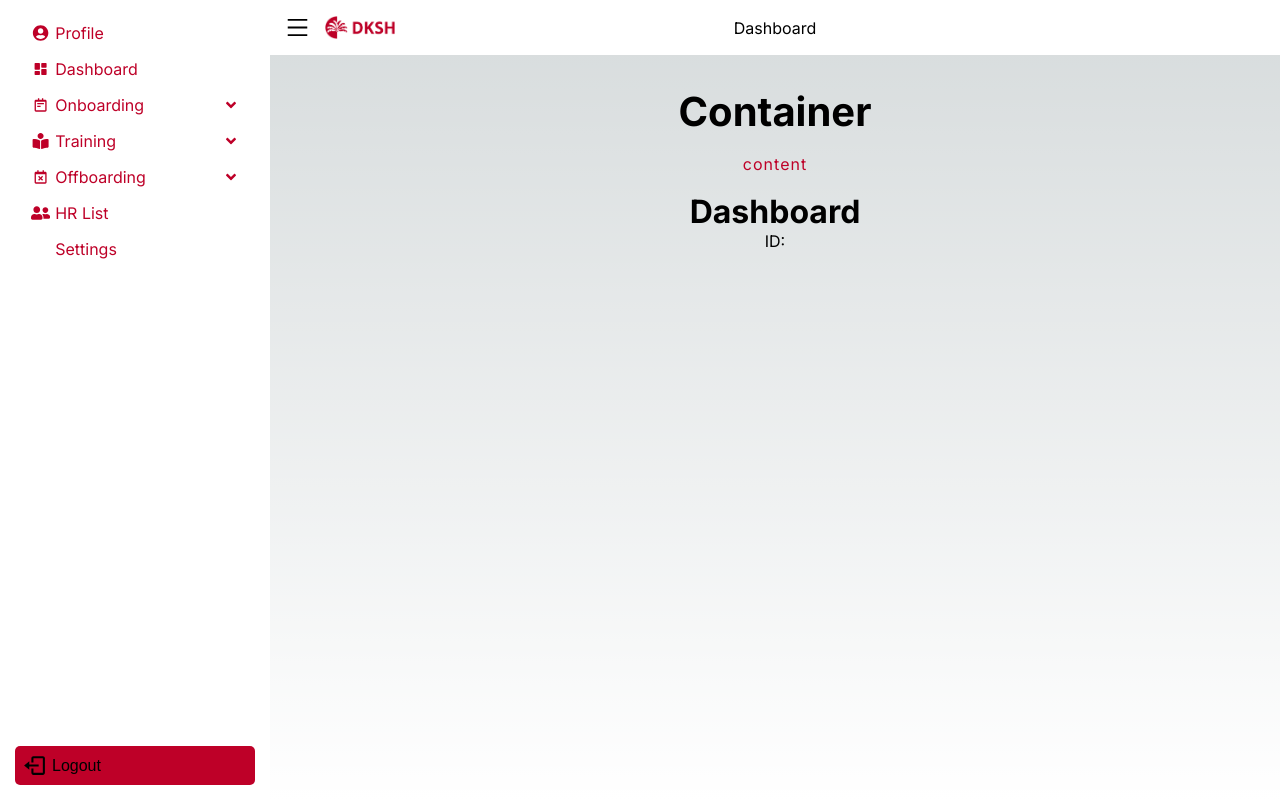
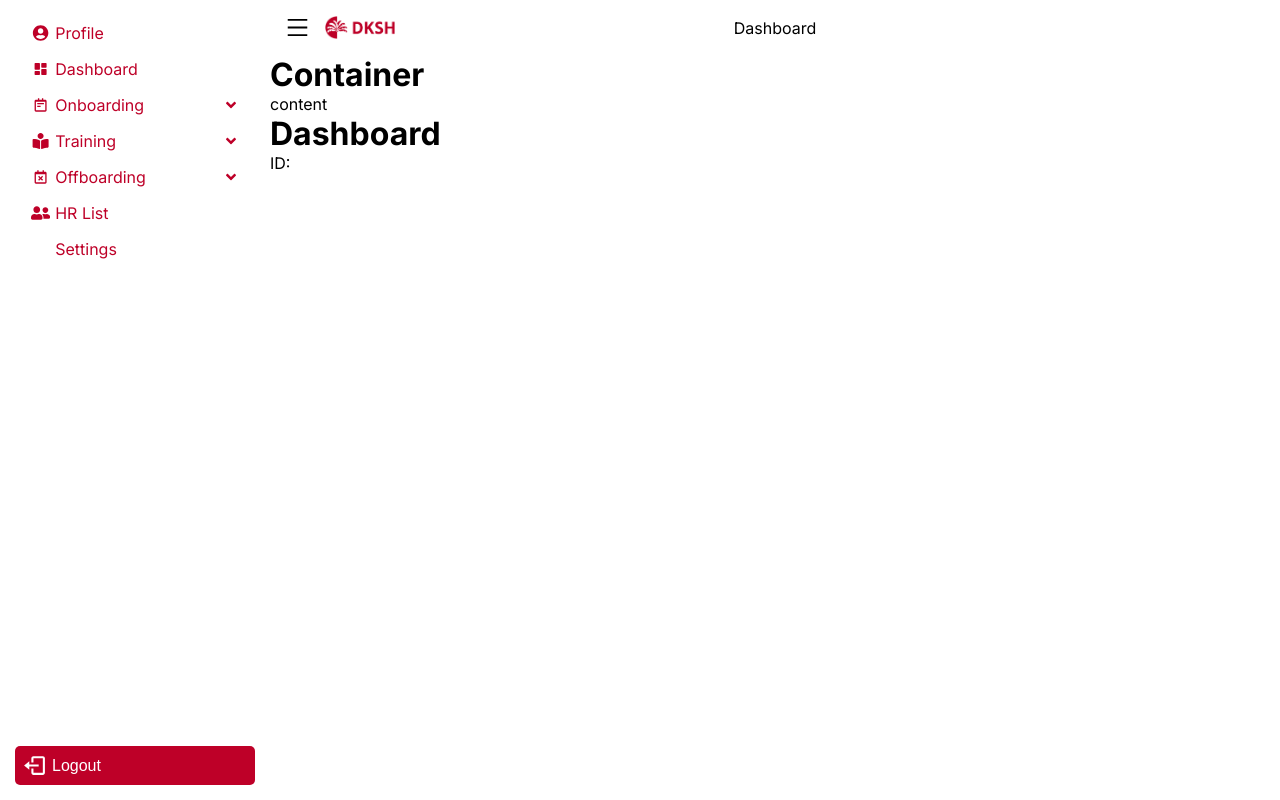
Before and after one commit to Shana1021/dksh-hr-portal, a Next.js app: page /Portal/Dashboard in a window 1280 px wide. Built offline with nearby package versions, Linux system fonts and the light colour scheme; no server answers; sample sign-in values are in the browser's storage; some icons are missing.

Commit message:
cleanup css

```diff
--- a/app/Portal/Portal.css
+++ b/app/Portal/Portal.css
@@ -28,44 +28,6 @@
   position: absolute;
   left: 50%;
   transform: translate(-50%);
-}
-
-* {
-  margin: 0;
-  padding: 0;
-  box-sizing: border-box;
-}
-
-html, body {
-  height: 100vh;
-}
-
-body {
-  font-family: Arial, Helvetica, sans-serif;
-  font-size: 16px;
-}
-
-.container {
-  flex-grow: 1;
-  padding: 2em;
-  background-size: cover;
-  background-position: center;
-  display: flex;
-  flex-direction: column;
-  justify-content: center;
-  text-align: center;
-}
-
-.header {
-  font-size: 2.5em; /* Slightly smaller font size */
-}
-
-.content {
-  font-size: 1em; /* Smaller font size */
-  letter-spacing: 1px;
-  line-height: 1.5;
-  margin: 1em; /* Slightly smaller margin */
-  color: #be0028; /* Set font color to red */
 }
 
 .sidebar-container {
@@ -149,6 +111,7 @@
 
 .sidebar-logout {
   background-color: #be0028;
+  color: white;
   width: 100%;
   display: flex;
   align-items: center;
--- a/app/globals.css
+++ b/app/globals.css
@@ -1,78 +1,3 @@
-:root {
-  --max-width: 1100px;
-  --border-radius: 12px;
-  --font-mono: ui-monospace, Menlo, Monaco, 'Cascadia Mono', 'Segoe UI Mono',
-    'Roboto Mono', 'Oxygen Mono', 'Ubuntu Monospace', 'Source Code Pro',
-    'Fira Mono', 'Droid Sans Mono', 'Courier New', monospace;
-
-  --foreground-rgb: 0, 0, 0;
-  --background-start-rgb: 214, 219, 220;
-  --background-end-rgb: 255, 255, 255;
-
-  --primary-glow: conic-gradient(
-    from 180deg at 50% 50%,
-    #16abff33 0deg,
-    #0885ff33 55deg,
-    #54d6ff33 120deg,
-    #0071ff33 160deg,
-    transparent 360deg
-  );
-  --secondary-glow: radial-gradient(
-    rgba(255, 255, 255, 1),
-    rgba(255, 255, 255, 0)
-  );
-
-  --tile-start-rgb: 239, 245, 249;
-  --tile-end-rgb: 228, 232, 233;
-  --tile-border: conic-gradient(
-    #00000080,
-    #00000040,
-    #00000030,
-    #00000020,
-    #00000010,
-    #00000010,
-    #00000080
-  );
-
-  --callout-rgb: 238, 240, 241;
-  --callout-border-rgb: 172, 175, 176;
-  --card-rgb: 180, 185, 188;
-  --card-border-rgb: 131, 134, 135;
-}
-
-@media (prefers-color-scheme: dark) {
-  :root {
-    --foreground-rgb: 255, 255, 255;
-    --background-start-rgb: 0, 0, 0;
-    --background-end-rgb: 0, 0, 0;
-
-    --primary-glow: radial-gradient(rgba(1, 65, 255, 0.4), rgba(1, 65, 255, 0));
-    --secondary-glow: linear-gradient(
-      to bottom right,
-      rgba(1, 65, 255, 0),
-      rgba(1, 65, 255, 0),
-      rgba(1, 65, 255, 0.3)
-    );
-
-    --tile-start-rgb: 2, 13, 46;
-    --tile-end-rgb: 2, 5, 19;
-    --tile-border: conic-gradient(
-      #ffffff80,
-      #ffffff40,
-      #ffffff30,
-      #ffffff20,
-      #ffffff10,
-      #ffffff10,
-      #ffffff80
-    );
-
-    --callout-rgb: 20, 20, 20;
-    --callout-border-rgb: 108, 108, 108;
-    --card-rgb: 100, 100, 100;
-    --card-border-rgb: 200, 200, 200;
-  }
-}
-
 * {
   box-sizing: border-box;
   padding: 0;
@@ -81,27 +6,15 @@
 
 html,
 body {
-  max-width: 100vw;
-  overflow-x: hidden;
+  height: 100vh;
 }
 
 body {
-  color: rgb(var(--foreground-rgb));
-  background: linear-gradient(
-      to bottom,
-      transparent,
-      rgb(var(--background-end-rgb))
-    )
-    rgb(var(--background-start-rgb));
+  font-family: Arial, Helvetica, sans-serif;
+  font-size: 16px;
 }
 
 a {
   color: inherit;
   text-decoration: none;
 }
-
-@media (prefers-color-scheme: dark) {
-  html {
-    color-scheme: dark;
-  }
-}
```
